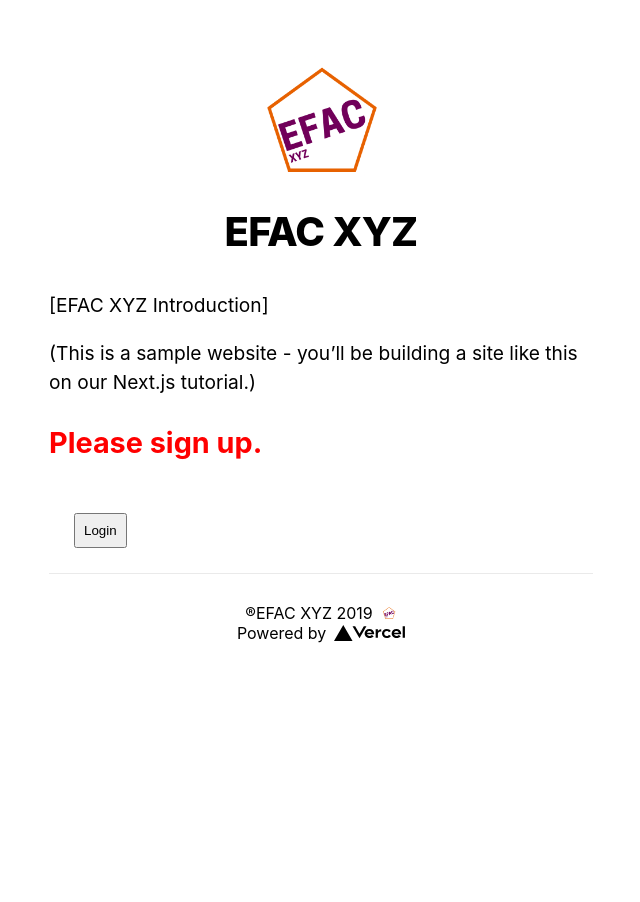
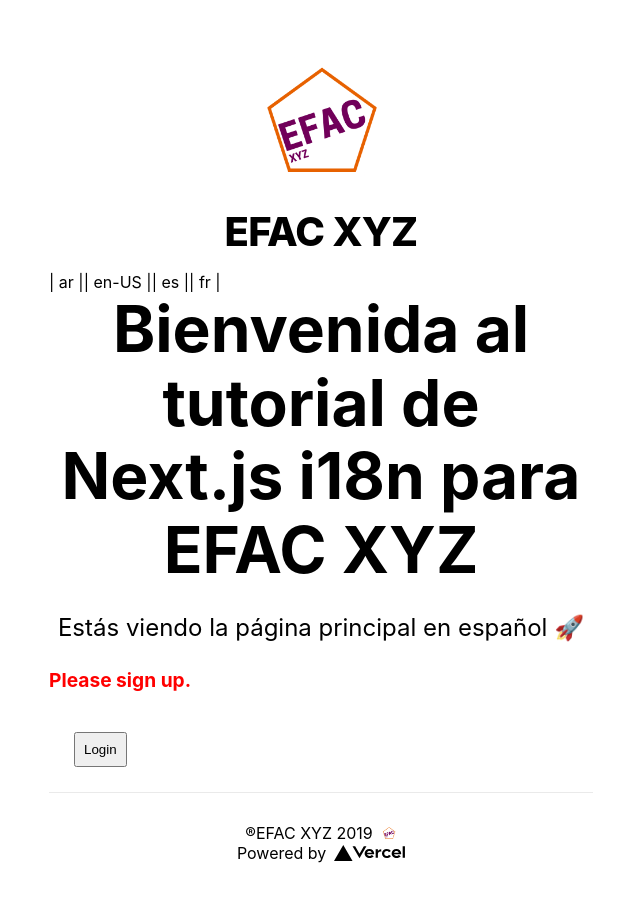
Before and after one commit to opleno/efac.xyz, a Next.js app: page / in a window 1280 px wide. Shown: the top 902 px of the page, without its empty margins (319-959 px from the left). Before the commit the page ends 800 px from the top, so only its background shows below. Built offline with nearby package versions, Linux system fonts and the light colour scheme.

Commit message:
add internationalization

```diff
--- /dev/null
+++ b/lang/ar.json
@@ -0,0 +1,6 @@
+{
+  "page.home.head.title": "مثال على Next.js i18n",
+  "page.home.head.meta.description": "مثال Next.js i18n - عربي",
+  "page.home.title": "مرحبًا بك في <b> البرنامج التعليمي Next.js i18n </b>",
+  "page.home.description": "أنت الآن تستعرض الصفحة الرئيسية بالعربية 🚀"
+}
--- /dev/null
+++ b/lang/en-US.json
@@ -0,0 +1,6 @@
+{
+  "page.home.head.title": "Next.js i18n example",
+  "page.home.head.meta.description": "Next.js i18n example - English",
+  "page.home.title": "Welcome to <b>Next.js i18n tutorial</b>",
+  "page.home.description": "You are currently viewing the homepage in English 🚀"
+}
--- /dev/null
+++ b/lang/es.json
@@ -0,0 +1,6 @@
+{
+  "page.home.head.title": "EFAC XYZ",
+  "page.home.head.meta.description": "EFAC XYZ es una academia en la que tú das la clase. Con esta filosofía, ayudas a alumnos y alumnas que han pasado por los mismos problemas y a la vez cambias tu rol pasivo, el predominante en las clases típicas. Te conviertes así en una alumna o un alumno activa/o y comienzas a ver que el conocimiento no está solo en los libros de texto, sino que puedes aprender mucho más sobr elo que te apasiona ahí fuera. Te conviertes también en una referencia para la gente a tu alrededor, y a la vez valoras a las personas que te enseñan sobre un tema que te interesa (desde un idioma hasta los trucos de tu videojuego favorito).",
+  "page.home.title": "Bienvenida al <b>tutorial de Next.js i18n</b> para EFAC XYZ",
+  "page.home.description": "Estás viendo la página principal en español 🚀"
+}
--- /dev/null
+++ b/lang/fr.json
@@ -0,0 +1,6 @@
+{
+  "page.home.head.title": "Next.js i18n exemple",
+  "page.home.head.meta.description": "Next.js i18n exemple - Français",
+  "page.home.title": "Bienvenue à <b>Next.js i18n didacticiel</b>",
+  "page.home.description": "Vous consultez actuellement la page d'accueil en Français 🚀"
+}
--- a/next.config.js
+++ b/next.config.js
@@ -1,4 +1,8 @@
 /** @type {import('next').NextConfig} */
 module.exports = {
   output: 'standalone',
+  i18n: {
+    locales: ['es', 'en-US', 'fr', 'ar'],
+    defaultLocale: 'es',
+  },
 }
--- a/package.json
+++ b/package.json
@@ -8,6 +8,7 @@
     "clsx": "^1.2.1",
     "next": "latest",
     "react": "^18.2.0",
-    "react-dom": "^18.2.0"
+    "react-dom": "^18.2.0",
+    "react-intl": "^6.2.7"
   }
 }
--- a/pages/_app.jsx
+++ b/pages/_app.jsx
@@ -1,5 +1,37 @@
-import '../styles/globals.css'
+import { useRouter } from "next/router";
+import { IntlProvider } from "react-intl";
 
-export default function App({ Component, pageProps }) {
-  return <Component {...pageProps} />;
+import es from "../lang/es.json";
+import en_US from "../lang/en-US.json";
+import ar from "../lang/ar.json";
+import fr from "../lang/fr.json";
+
+import "../styles/globals.css";
+
+const messages = {
+  es,
+  ar,
+  "en-US": en_US,
+  fr,
+};
+
+// gets direction of the text (i.e. arab goes right to left)
+function getDirection(locale) {
+  if (locale === "ar") {
+    return "rtl";
+  }
+
+  return "ltr";
 }
+
+function MyApp({ Component, pageProps }) {
+  const { locale } = useRouter();
+
+  return (
+    <IntlProvider locale={locale} messages={messages[locale]}>
+      <Component {...pageProps} dir={getDirection(locale)} />
+    </IntlProvider>
+  );
+}
+
+export default MyApp;
--- a/pages/index.js
+++ b/pages/index.js
@@ -1,24 +1,50 @@
 import Head from "next/head";
 import Link from "next/link";
+import { useRouter } from "next/router";
+import { FormattedMessage, useIntl } from "react-intl";
 
 import styles from "../styles/Home.module.css";
 import utilStyles from "../styles/utils.module.css";
-// import {LoginButton, LogoutButton} from '../components/hello.1.js'
 import LoginControl from "../components/LoginControl.js";
-import Layout, { siteTitle } from "../components/layout";
+import Layout from "../components/layout";
 
-export default function Home() {
+export default function Home({ dir }) {
+  const { locales } = useRouter();
+
+  const intl = useIntl();
+
+  const siteTitle = intl.formatMessage({ id: "page.home.head.title" });
+  const description = intl.formatMessage({ id: "page.home.head.meta.description" });
+
   return (
     <Layout home>
       <Head>
         <title>{siteTitle}</title>
-        {/* <link rel="icon" href="/favicon.ico" /> */}
+        <meta name="description" content={description} />
+        <link rel="icon" href="/favicon.ico" />
+
+        {/* Add hreflang links */}
+        <link rel="alternate" href="http://www.efac.xyz" hrefLang="x-default" />
+        <link rel="alternate" href="http://www.efac.xyz/en-US" hrefLang="en" />
+        <link rel="alternate" href="http://www.efac.xyz/ar" hrefLang="ar" />
+        <link rel="alternate" href="http://www.efac.xyz/fr" hrefLang="fr" />
       </Head>
-      <section className={utilStyles.headingMd}>
-        <p>[EFAC XYZ Introduction]</p>
-        <p>
-          (This is a sample website - you’ll be building a site like this on{" "}
-          <a href="https://nextjs.org/learn">our Next.js tutorial</a>.)
+      <header>
+        <div className={styles.languages}>
+          {[...locales].sort().map((locale) => (
+            <Link key={locale} href="/" locale={locale}>
+              | {locale} |
+            </Link>
+          ))}
+        </div>
+      </header>
+
+      <section dir={dir} className={utilStyles.headingSm}>
+        <h1 className={styles.title}>
+          <FormattedMessage id="page.home.title" values={{ b: (chunks) => <b>{chunks}</b> }} />
+        </h1>
+        <p className={styles.description}>
+          <FormattedMessage id="page.home.description" />
         </p>
         <LoginControl />
       </section>
--- a/styles/utils.module.css
+++ b/styles/utils.module.css
@@ -25,6 +25,11 @@
     line-height: 1.5;
   }
 
+  .headingSm {
+    font-size: 0.8rem;
+    line-height: 1.1;
+  }
+
   .borderCircle {
     border-radius: 9999px;
   }
```
Also changed, not shown: 1 other file (tests, documents, lock files or other folders).
